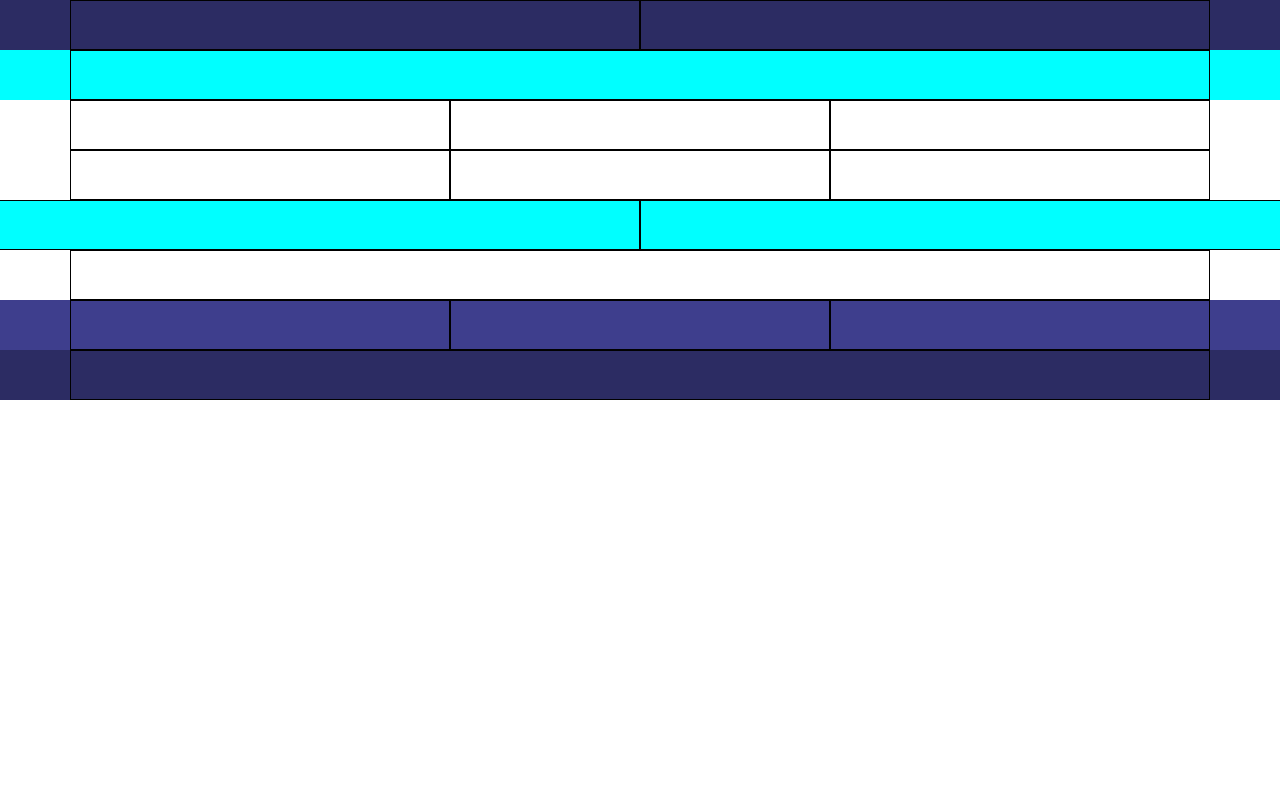
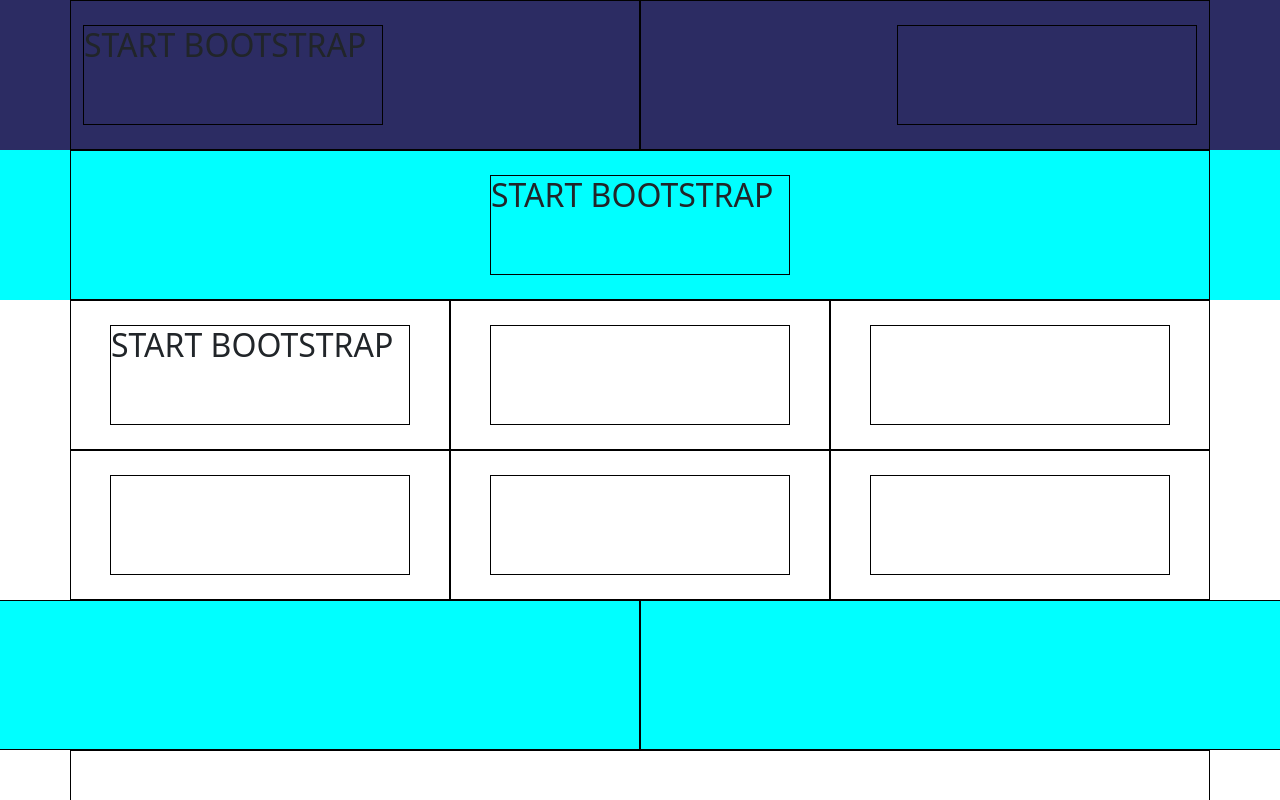
Before and after one commit to pierobramanti/html-css-bootstrap-freelancer, a plain HTML site: page index.html in a window 1280 px wide. Shown: the top 800 px of the page. Drawn offline with nearby package versions, Linux system fonts and the light colour scheme.

Commit message:
[ADD] inserted content height and width

```diff
--- a/css/style.css
+++ b/css/style.css
@@ -5,8 +5,14 @@
 }
 
 .deebug{
-    height: 50px;
+    height: 150px;
     border: 1px solid black;
+}
+
+.content{
+    height: 100px;
+    border: 1px solid black;
+    width: 300px;
 }
 
 /* UTILITIES */
--- a/index.html
+++ b/index.html
@@ -13,12 +13,12 @@
         <div class="bg-color-darkblue">
             <div class="container-lg">
                 <div class="row">
-                    <div class="col-6 deebug">
+                    <div class="col-6 deebug d-flex align-items-center">
                         <div class="content">
-
+                            <h2>START BOOTSTRAP</h2>
                         </div>
                     </div>
-                    <div class="col-6 deebug">
+                    <div class="col-6 deebug d-flex align-items-center justify-content-end">
                         <div class="content">
 
                         </div>
@@ -31,30 +31,34 @@
         <div class="bg-color-acqua">
             <div class="container-lg">
                 <div class="row">
-                    <div class="col-12 deebug ">
-
+                    <div class="col-12 deebug d-flex align-items-center justify-content-center">
+                        <div class="content">
+                            <h2>START BOOTSTRAP</h2>
+                        </div>
                     </div>
                 </div>
             </div>
         </div>
         <div class="container-lg">
             <div class="row">
-                <div class="col-12 col-md-6 col-lg-4 deebug">
+                <div class="col-12 col-md-6 col-lg-4  d-flex align-items-center justify-content-center deebug">
+                    <div class="content">
+                        <h2>START BOOTSTRAP</h2>
+                    </div>
+                </div>
+                <div class="col-12 col-md-6 col-lg-4 d-flex align-items-center justify-content-center deebug">
                     <div class="content"></div>
                 </div>
-                <div class="col-12 col-md-6 col-lg-4 deebug">
+                <div class="col-12 col-md-6 col-lg-4 d-flex align-items-center justify-content-center deebug">
                     <div class="content"></div>
                 </div>
-                <div class="col-12 col-md-6 col-lg-4 deebug">
+                <div class="col-12 col-md-6 col-lg-4 d-flex align-items-center justify-content-center deebug">
                     <div class="content"></div>
                 </div>
-                <div class="col-12 col-md-6 col-lg-4 deebug">
+                <div class="col-12 col-md-6 col-lg-4 d-flex align-items-center justify-content-center deebug">
                     <div class="content"></div>
                 </div>
-                <div class="col-12 col-md-6 col-lg-4 deebug">
-                    <div class="content"></div>
-                </div>
-                <div class="col-12 col-md-6 col-lg-4 deebug">
+                <div class="col-12 col-md-6 col-lg-4 d-flex align-items-center justify-content-center deebug">
                     <div class="content"></div>
                 </div>
             </div>
```
